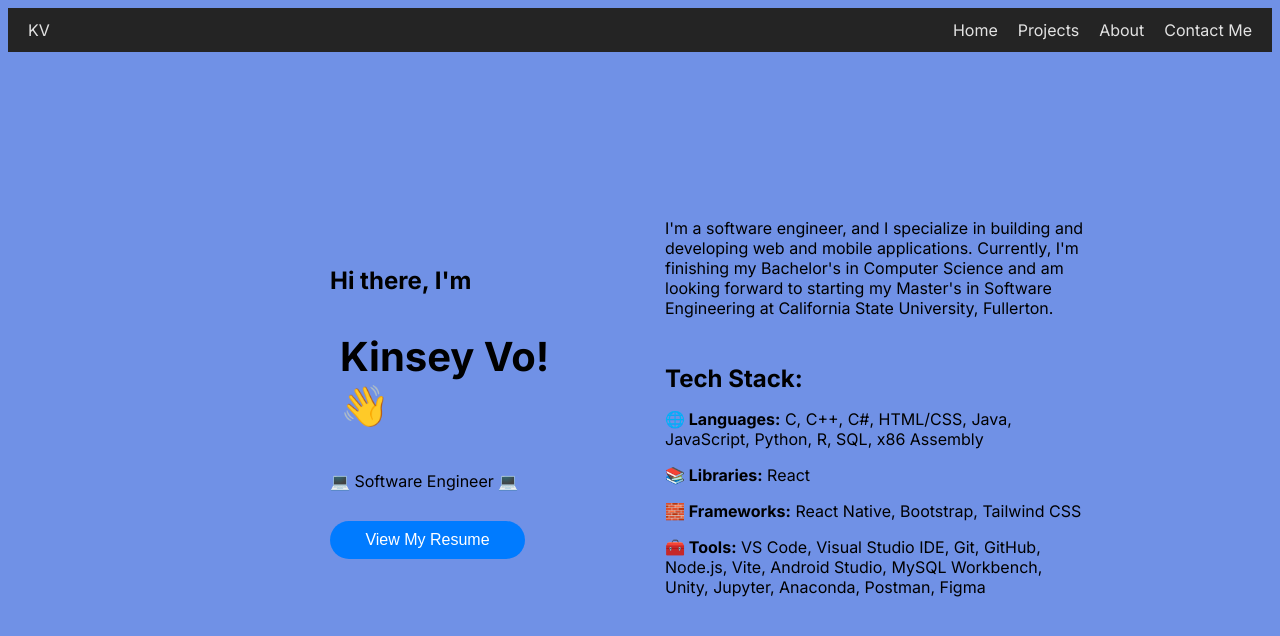
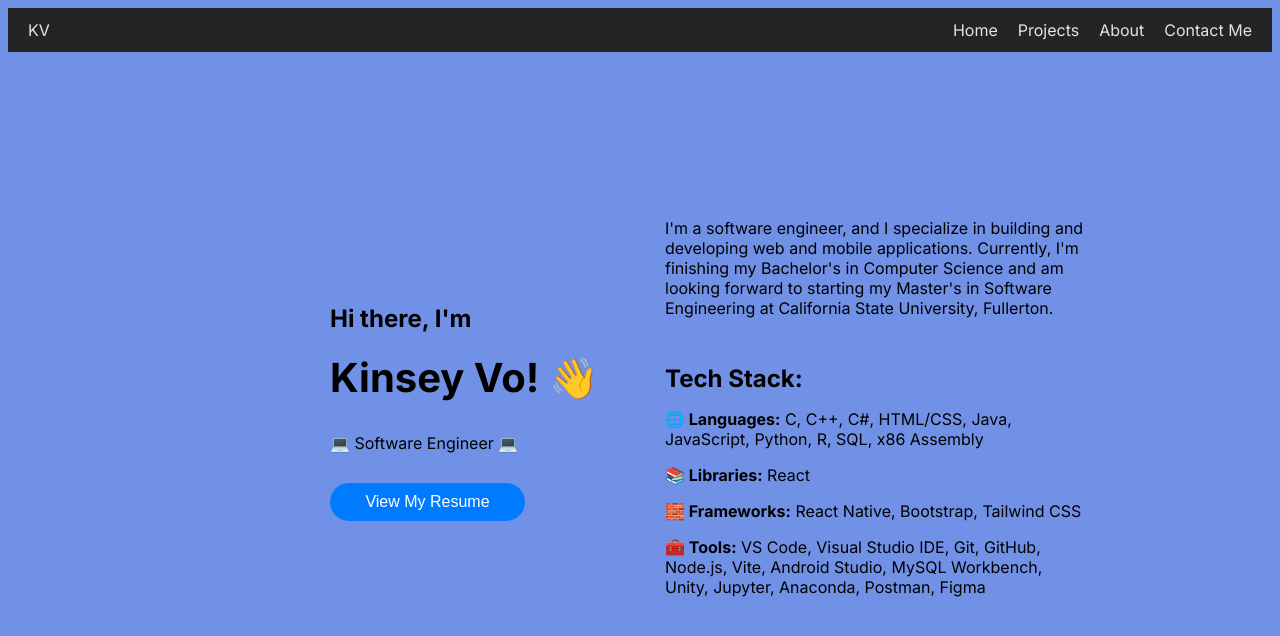
Before and after one commit to kinseyvo/CPSC-349-Project-2, a React (Vite) app in the folder Project2/: page / in a window 1280 px wide. Shown: the top 636 px of the page. Built offline with nearby package versions, Linux system fonts and the light colour scheme.

Commit message:
fixed bugs and styling

```diff
--- a/Project2/src/Components/About.jsx
+++ b/Project2/src/Components/About.jsx
@@ -18,6 +18,7 @@ export default function About() {
         };
     }, []);
 
+    // If image is clicked, social medias will show/hide under the list
     const handleImageClick = () => {
         setShowSocialMedia(!showSocialMedia);
     };
--- a/Project2/src/Components/Home.jsx
+++ b/Project2/src/Components/Home.jsx
@@ -19,7 +19,7 @@ export default function Home() {
                 <div className={`${style.left} ${isLoading ? style.slideIn : ""}`}>
                     <div className={style.left}>
                         <h2>Hi there, I'm</h2>
-                        <h1>Kinsey Vo! 👋</h1>
+                        <p className={style.name}>Kinsey Vo! 👋</p>
                         <p>💻 Software Engineer 💻</p>
                         <a href={resume} target="_blank" rel="noopener noreferrer">
                             <button className={style.button}>View My Resume</button>
--- a/Project2/src/Components/Projects.jsx
+++ b/Project2/src/Components/Projects.jsx
@@ -3,6 +3,7 @@ import ProjectCard from "./ProjectCard";
 import Modal from "./Modal";
 import style from "../styles/projects.module.css";
 
+// Array of Objects
 const projects = [
     {
         id: 1,
--- a/Project2/src/styles/header.module.css
+++ b/Project2/src/styles/header.module.css
@@ -55,12 +55,15 @@
 .navbarLinks {
     display: flex;
     flex-direction: column;
+    max-height: calc(100vh - 60px);
+    overflow-y: auto;
 }
 
 .navbarLink {
     color: rgba(255, 255, 255, 0.87);
     text-decoration: none;
     margin-left: 20px;
+    margin-bottom: 10px;
 }
 
 .showMenu {
--- a/Project2/src/styles/home.module.css
+++ b/Project2/src/styles/home.module.css
@@ -25,12 +25,19 @@
 }
 
 .left h2 {
-    margin-bottom: 0px;
+    margin-bottom: 0;
 }
 
-.left h1 {
+/* .left h1 {
     margin-bottom: 15px;
     font-size: 2.5em;
+} */
+
+.left .name {
+    font-size: 2.5em;
+    font-weight: bold;
+    margin-bottom: 15px;
+    margin-top: 20px;
 }
 
 .left p {
```
Also changed, not shown: Project2/src/Components/Header.jsx (+11 -0 lines).
